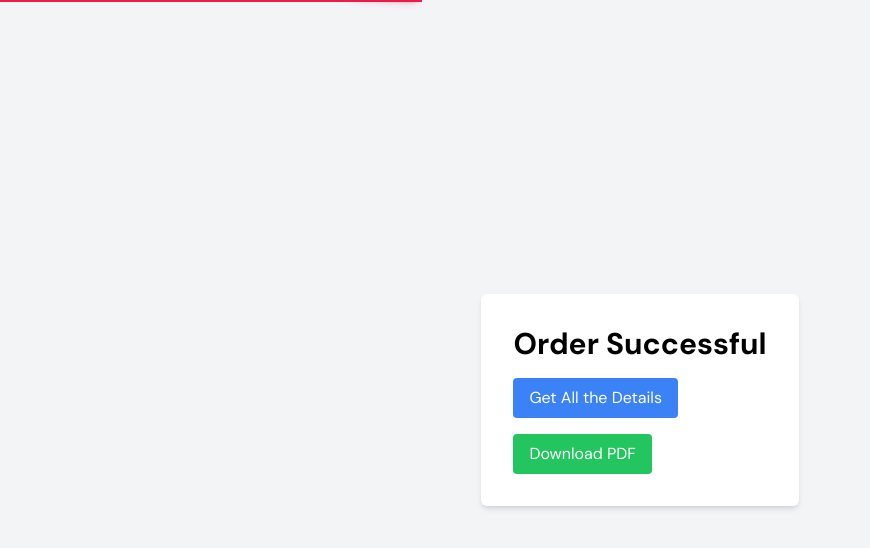
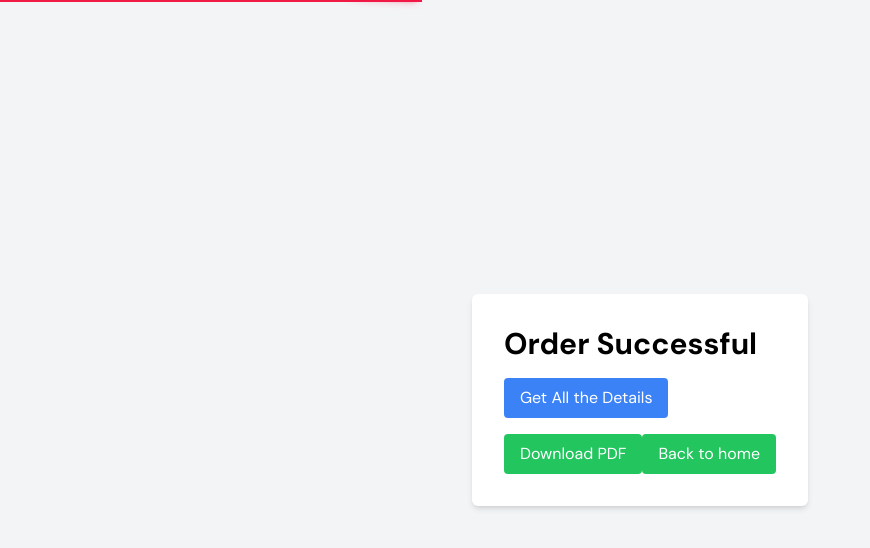
Before and after one commit to nabanita05/e-commerce-qshop, a React (Vite) app in the folder frontend/: page /paymentsuccess in a window 1280 px wide. Both pictures are taken after a click on the button "Get All the Details". Shown: the top 548 px of the page, without its empty margins (0-870 px from the left). Built offline with nearby package versions, Linux system fonts and the light colour scheme; no server answers.

Commit message:
fix minor issue

```diff
--- a/frontend/src/pages/Payment/PaymentSuccess.jsx
+++ b/frontend/src/pages/Payment/PaymentSuccess.jsx
@@ -1,4 +1,4 @@
-import { useSearchParams } from "react-router-dom";
+import { Link, useNavigate, useSearchParams } from "react-router-dom";
 import { useState, useEffect } from "react";
 import axios from 'axios';
 import { saveAs } from 'file-saver';
@@ -15,6 +15,8 @@ const PaymentSuccess = () => {
 
   const searchQuery = useSearchParams()[0];
   const referenceNum = searchQuery.get("reference");
+
+  const navigate = useNavigate()
 
   // Fetch user name
   const fetchData = async () => {
@@ -129,13 +131,23 @@ const PaymentSuccess = () => {
             <p className="text-sm">Shipping Charge: {orderDetails.shippingFee}</p>
           </div>
         )}
+        <div style={{ display: "flex", justifyContent: "space-between" }}>
   <button
-         style={{ display: !pdfDownload ? "none" : "" }}
+    style={{ display: !pdfDownload ? "none" : "", marginRight: "auto" }}
     className="bg-green-500 text-white py-2 px-4 rounded hover:bg-green-600"
     onClick={createAndDownloadPdf}
   >
     Download PDF
   </button>
+  <Link
+
+  className="bg-green-500 text-white py-2 px-4 rounded hover:bg-green-600"
+  to={"/"} // Replace this with the appropriate route for your home page
+>
+  Back to home
+</Link>
+</div>
+
       </div>
     </div>
   );
```
Lines whose indentation alone changed are shown as unchanged.
